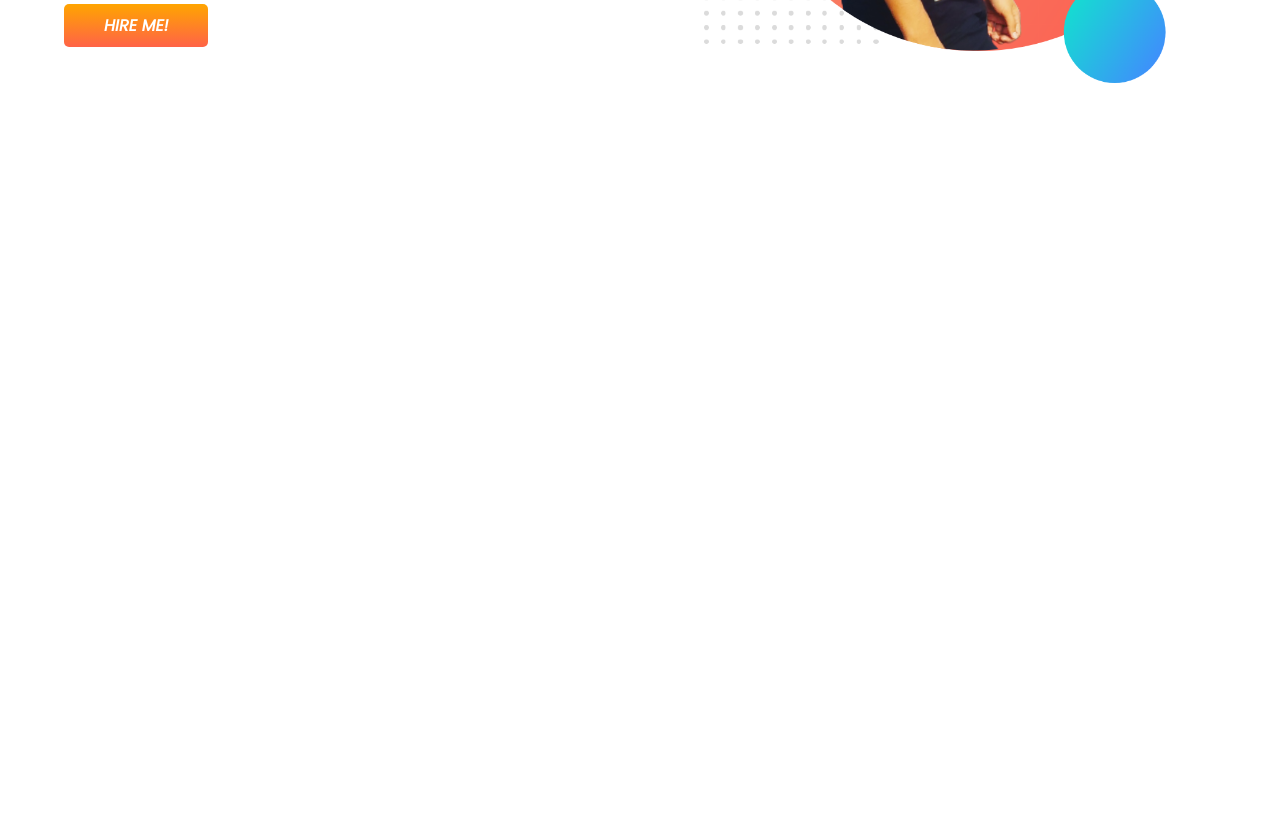
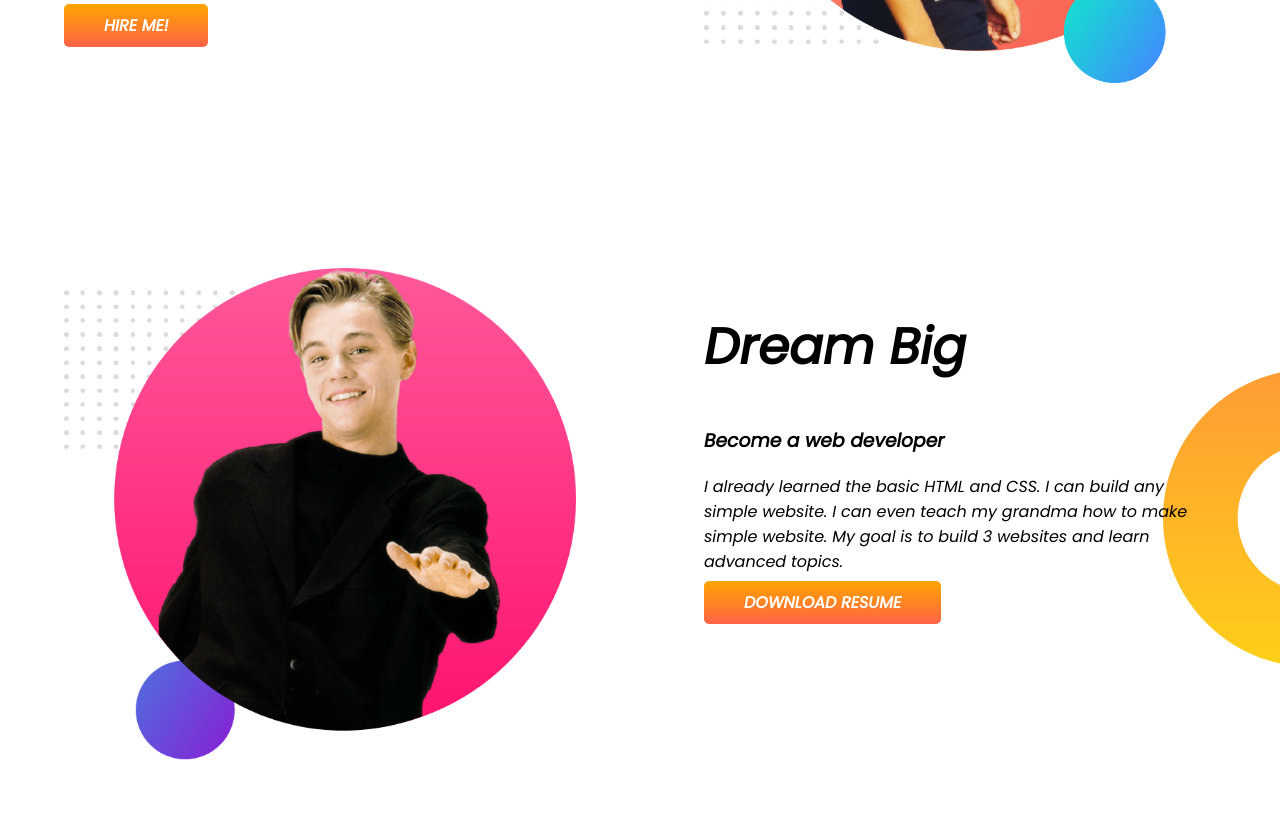
Before and after one commit to RahulKantiChakroborty/devoloper-portfolio, a plain HTML site: page index.html in a window 1280 px wide. Shown: the part 489-1323 px from the top of the page. Before the commit the page ends 800 px from the top, so only its background shows below. Drawn offline with Linux system fonts and the light colour scheme.

Commit message:
devoloper-portfolio

```diff
--- a/index.html
+++ b/index.html
@@ -23,9 +23,23 @@
                 That's why I am learning and mastering web development.
                 I will not stop until I become the Web Development Hero.
             </p>
-            <a class="link-button" target="blank" href="https://www.linkedin.com/company/programminghero/">HIRE ME!</a>
+            <a class="link-button" target="_blank" href="https://www.linkedin.com/company/programminghero/">HIRE ME!</a>
         </div>
         <div class="half-width"><img src="images/Rahul bg y.png" alt=""></div>
+    </section>
+    <section class="Dream-Big">
+        <div  class="half-width">
+            <img src="images/DeCaprio (1).png" alt="">
+        </div>
+        <div class="half-width">
+            <h1>Dream Big</h1>
+            <h3>Become a web developer</h3>
+            <p>I already learned the basic HTML and CSS.
+                I can build any simple website.
+                I can even teach my grandma how to make simple website.
+                My goal is to build 3 websites and learn advanced topics.</p>
+                <a class="link-button" target="_blank" href="https://en.wikipedia.org/wiki/Leonardo_DiCaprio">DOWNLOAD RESUME</a>
+        </div>
     </section>
 </body>
 
--- a/style.css
+++ b/style.css
@@ -10,6 +10,7 @@ h1{
 }
 section{
     display: flex;
+    margin-bottom: 50px;
 }
 .half-width{
     width: 100%;
@@ -30,3 +31,8 @@ section{
     background-image:url(images/top-banner.png);
     background-repeat: no-repeat;
 }
+.Dream-Big{
+    background-image: url(images/dream-bg.png);
+    background-repeat: no-repeat;
+    background-position: right;
+}
```
